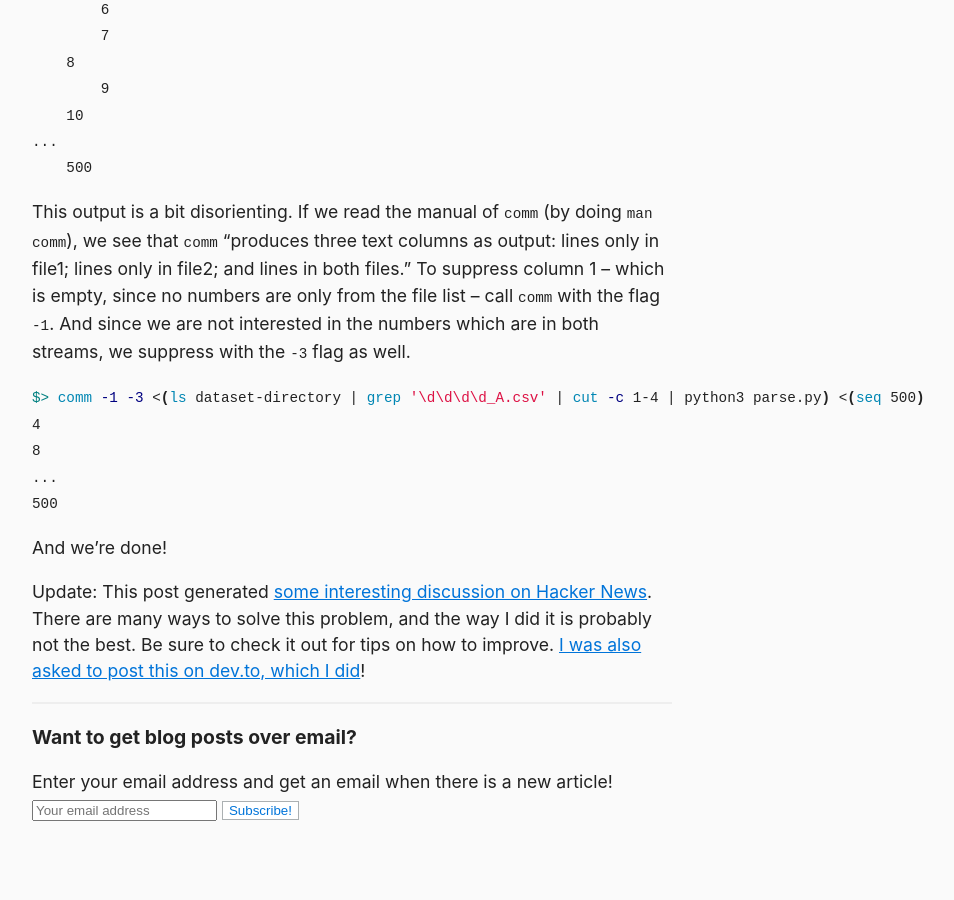
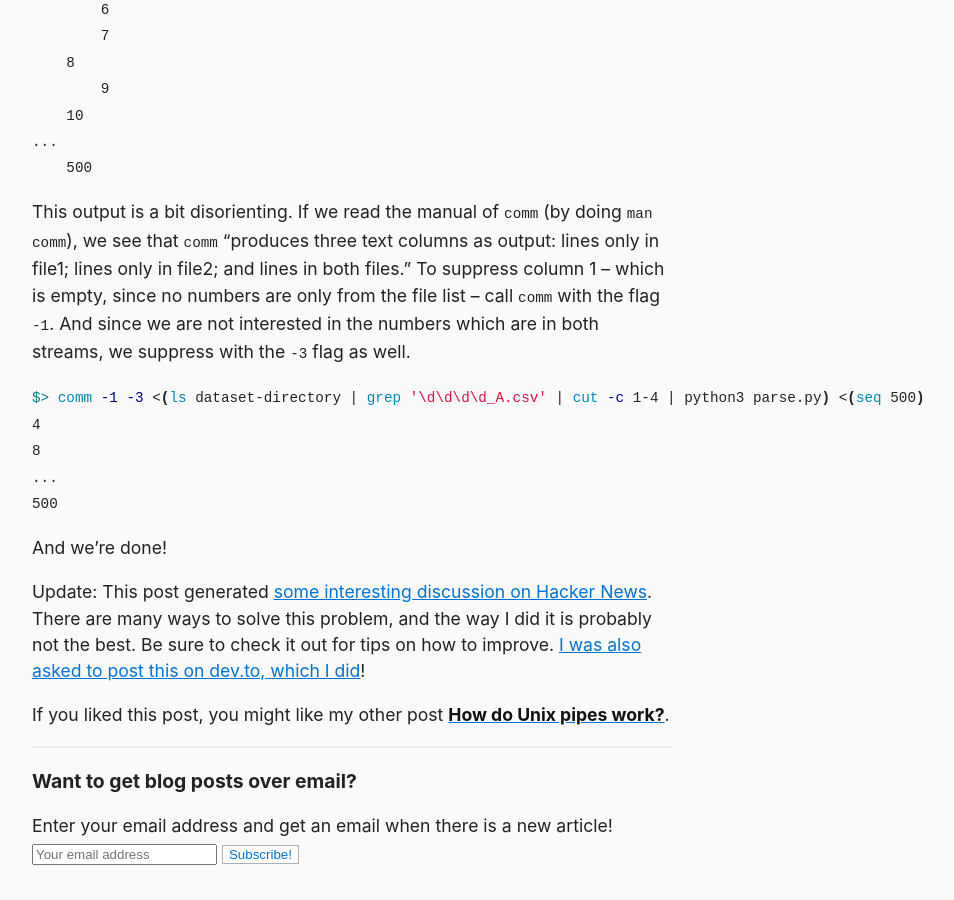
Before and after one commit to vegarsti/vegarsti.github.io, a Jekyll site: the page built from _posts/2019-02-13-unix.md, in a window 1280 px wide and 900 px high, scrolled down 4172 px. Shown: the whole window, without its empty margins (288-1242 px from the left). Built offline with Jekyll 4.4.1, drawn with Linux system fonts in a browser that asks for light colours; nearby versions of some CDN libraries; some web fonts are replaced; before the commit the page ends 5028 px from its top, so only the background shows below that.

Commit message:
Add link to other posts on two popular posts

```diff
--- a/_posts/2019-02-13-unix.md
+++ b/_posts/2019-02-13-unix.md
@@ -157,3 +157,5 @@ $> comm -1 -3 <(ls dataset-directory | grep '\d\d\d\d_A.csv' | cut -c 1-4 | pyth
 And we're done!
 
 Update: This post generated [some interesting discussion on Hacker News](https://news.ycombinator.com/item?id=19160659). There are many ways to solve this problem, and the way I did it is probably not the best. Be sure to check it out for tips on how to improve. [I was also asked to post this on dev.to, which I did](https://dev.to/vegarsti/problem-solving-with-unix-commands-4j8l)!
+
+If you liked this post, you might like my other post [**How do Unix pipes work?**](../how-do-pipes-work-sigpipe/).
```
Also changed, not shown: _posts/2020-03-21-how-do-pipes-work-sigpipe.md (+2 -0 lines).
